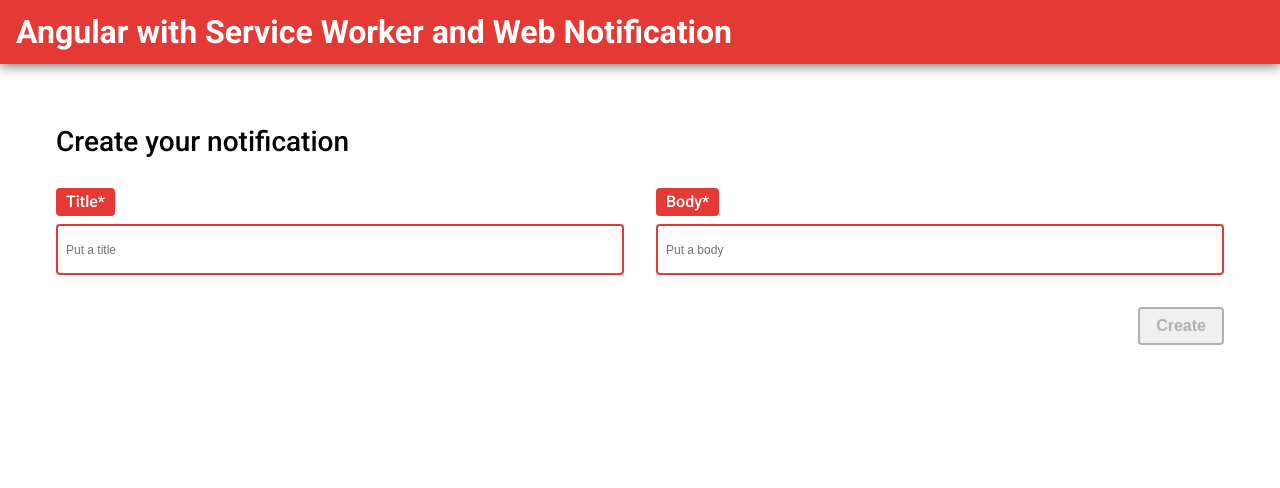
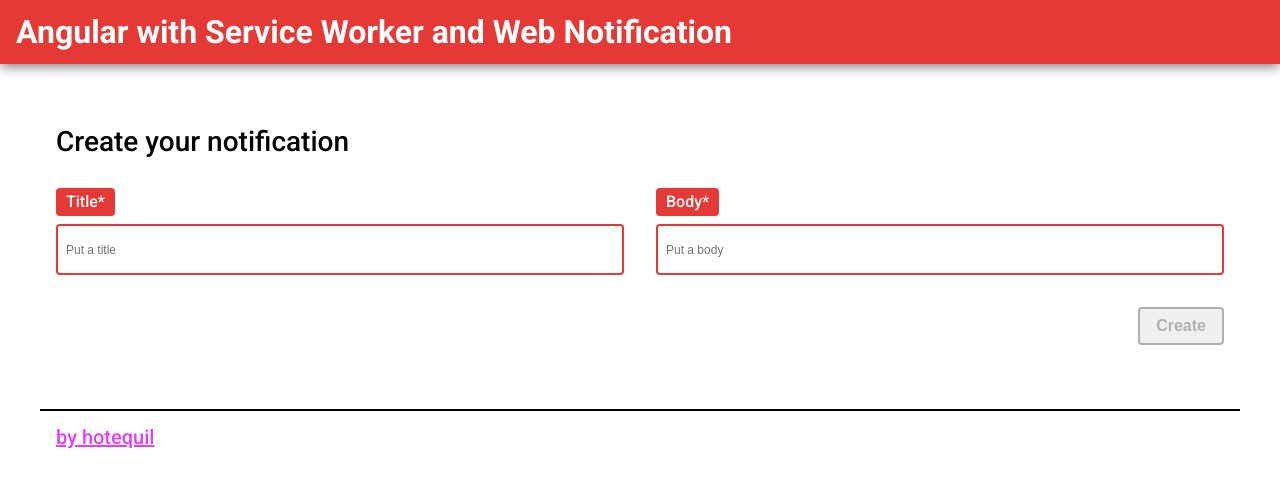
Before and after one commit to hotequil/ng-sw-web-notification, an Angular app: page / in a window 1280 px wide. Shown: the top 488 px of the page. Built offline with nearby package versions, Linux system fonts and the light colour scheme.

Commit message:
done footer.

```diff
--- a/src/app/app.component.html
+++ b/src/app/app.component.html
@@ -1,2 +1,3 @@
 <app-header></app-header>
 <app-main></app-main>
+<app-footer></app-footer>
--- a/src/app/app.module.ts
+++ b/src/app/app.module.ts
@@ -5,6 +5,7 @@
 import { AppComponent } from './app.component';
 import { HeaderModule } from './header/header.module';
 import { MainModule } from './main/main.module';
+import { FooterModule } from './footer/footer.module';
 
 @NgModule({
     declarations: [
@@ -14,7 +15,8 @@
         BrowserModule,
         ServiceWorkerModule.register('sw.js', {enabled: true}),
         HeaderModule,
-        MainModule
+        MainModule,
+        FooterModule
     ],
     providers: [],
     bootstrap: [AppComponent]
--- /dev/null
+++ b/src/app/footer/footer.component.html
@@ -0,0 +1,8 @@
+<footer class="footer">
+    <a target="_blank"
+       href="https://github.com/hotequil"
+       rel="noreferrer nofollow noopener"
+       class="footer__text">
+        by hotequil
+    </a>
+</footer>
--- /dev/null
+++ b/src/app/footer/footer.component.scss
@@ -0,0 +1,62 @@
+.footer{
+    width: 100%;
+    max-width: var(--max-size);
+    padding: var(--space);
+    border-top: var(--border) var(--black);
+    box-sizing: border-box;
+    margin: 0 auto;
+
+    &__text{
+        font-size: calc(var(--default-font-size) * 1.25);
+        color: var(--black);
+        font-weight: 500;
+        transition: color var(--time-transition);
+        animation: many-colors infinite alternate var(--time-transition);
+    }
+}
+
+@keyframes many-colors {
+    0%{
+        color: #e040fb;
+    }
+
+    10%{
+        color: #ec407a;
+    }
+
+    20%{
+        color: #448aff;
+    }
+
+    30%{
+        color: #18ffff;
+    }
+
+    40%{
+        color: #69f0ae;
+    }
+
+    50%{
+        color: #ffff00;
+    }
+
+    60%{
+        color: #ff6e40;
+    }
+
+    70%{
+        color: var(--red);
+    }
+
+    80%{
+        color: #4e342e;
+    }
+
+    90%{
+        color: #37474f;
+    }
+
+    100%{
+        color: var(--black);
+    }
+}
--- a/src/app/main/main.component.ts
+++ b/src/app/main/main.component.ts
@@ -14,5 +14,7 @@
 
     constructor(private fb: FormBuilder){}
 
-    submit(): void{}
+    submit(): void{
+        alert("it's need to be implemented");
+    }
 }
```
Also changed, not shown: src/app/footer/footer.component.ts (added, +8 -0 lines), src/app/footer/footer.module.ts (added, +18 -0 lines), 1 other file (tests, documents, lock files or other folders).
